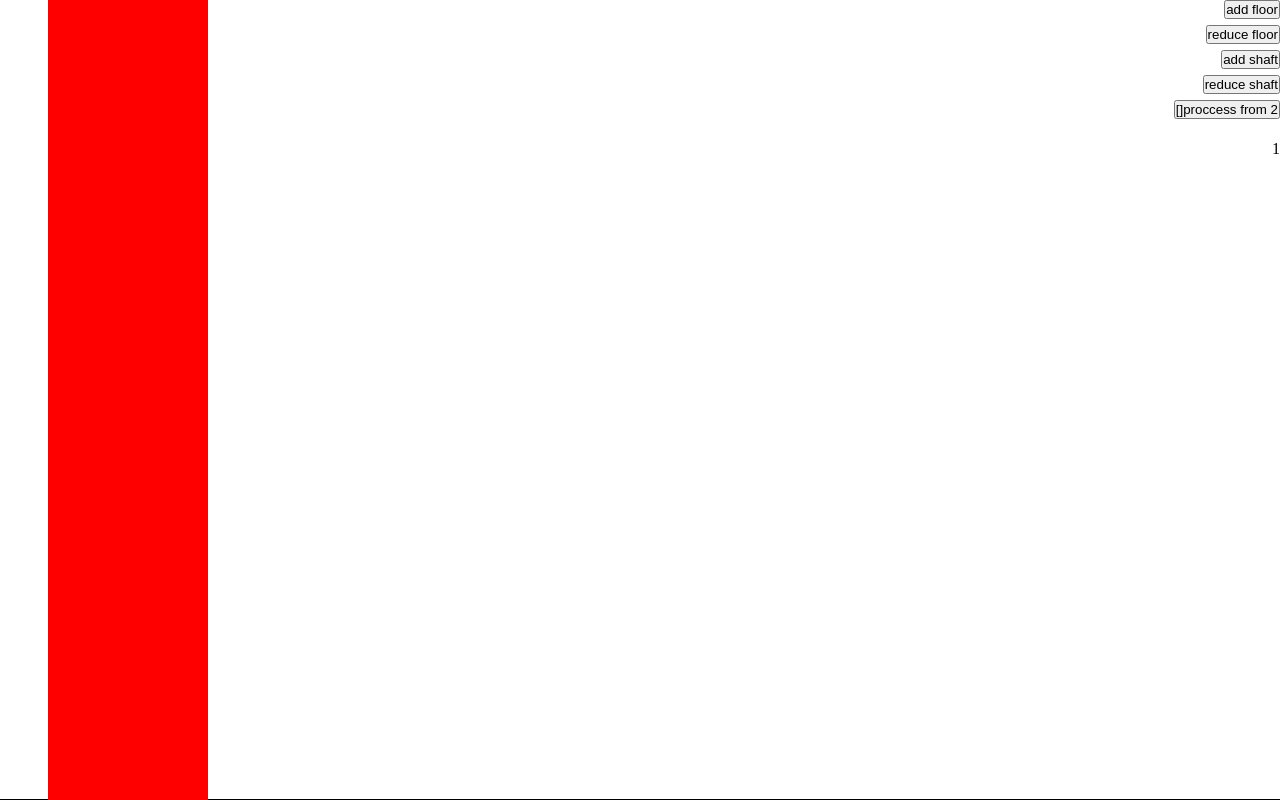
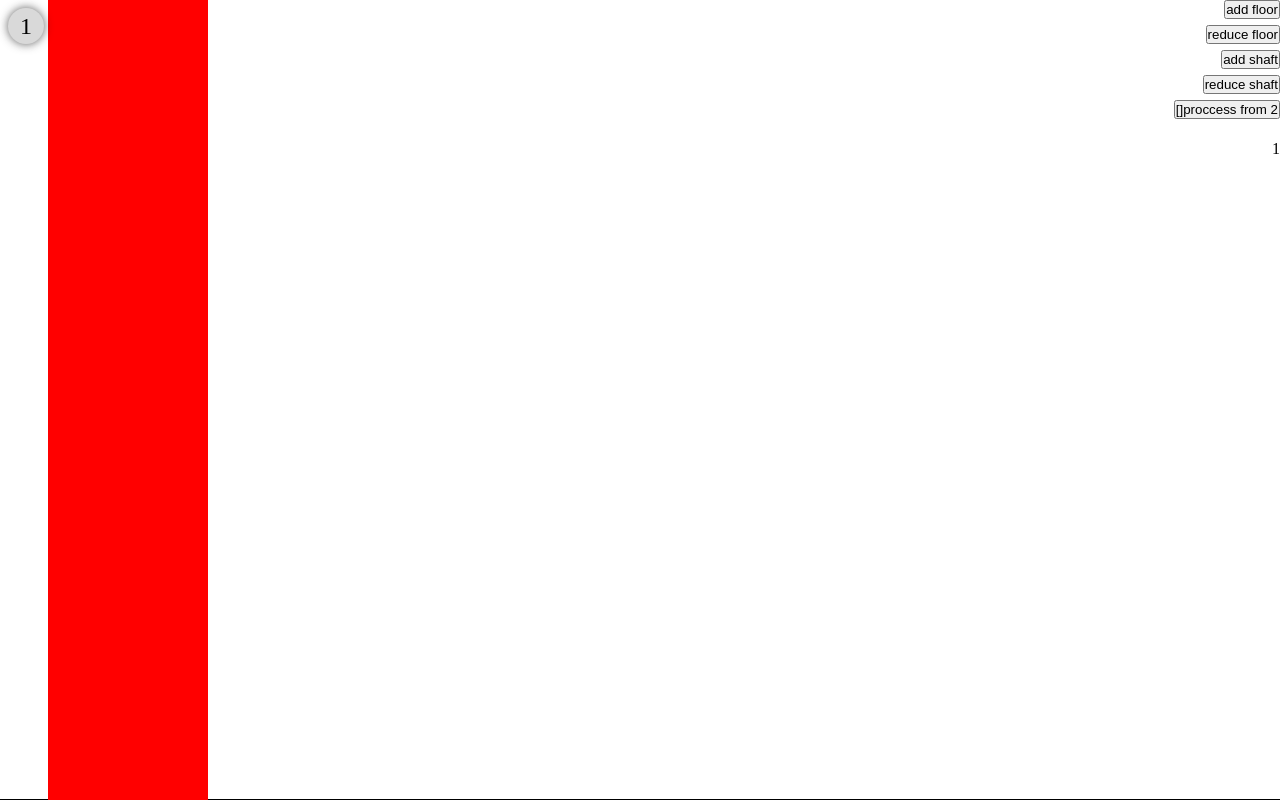
Before and after one commit to artem-kuznecov/elevators, a Vue app: page / in a window 1280 px wide. Built offline with nearby package versions, Linux system fonts and the light colour scheme.

Commit message:
update floors call buttons and styles

```diff
--- a/src/components/FloorsGrid.vue
+++ b/src/components/FloorsGrid.vue
@@ -7,17 +7,34 @@
   const settings = settingsStore()
 
   const { floors } = storeToRefs(settings)
+  const { appendCall } = settings
 
   const floorHeight = computed(() => {
     return {
       'height': 100 / floors.value + '%'
     }
   })
+
+  const callHandler = (targetFloor: number) => {
+    document.querySelector(`[data-floor="${targetFloor}"]`)?.setAttribute('waiting', 'true')
+    appendCall(targetFloor)
+  }
 </script>
 
 <template>
   <section>
-    <div v-for="floor in floors" v-bind:key="floor" :style="floorHeight"></div>
+    <div
+      v-for="floor in floors"
+      v-bind:key="floor + '_floor'"
+      class="floor"
+      :style="floorHeight"
+    >
+      <span class="p">
+        <span class="button" :data-floor="floors - floor + 1" @click="callHandler(floors - floor + 1)">
+          <p>{{ floors - floor + 1 }}</p>
+        </span>
+      </span>
+    </div>
   </section>
 </template>
 
@@ -25,8 +42,56 @@
   section {
     height: 100%;
 
-    div {
+    .floor {
+      padding: $gutter;
       border-bottom: 1px solid black;
+
+      .p {
+        display: flex;
+        flex-direction: row;
+        gap: 0.5rem;
+        align-items: center;
+        position: fixed;
+        font-size: $font-large;
+        z-index: 5;
+
+        .button {
+          display: flex;
+          align-items: center;
+          justify-content: center;
+          background-color: #D9D9D9;
+          border-radius: 50vw;
+          width: 36px;
+          height: 36px;
+          aspect-ratio: 1 / 1;
+          box-shadow: 0 0 10px rgba(27, 27, 27, 0.7);
+          cursor: pointer;
+          transition: all 0.2s;
+
+          &:active {
+            transform: scale(0.9);
+          }
+
+          &[waiting='true'] {
+            background-color: rgb(144, 238, 144);
+          }
+
+          p {
+            pointer-events: none;
+          }
+        }
+      }
+
+      button {
+        position: relative;
+        top: 50px;
+      }
+
+      svg {
+        // position: absolute;
+        // top: 0;
+        // left: 0;
+      }
     }
   }
 </style>
```
